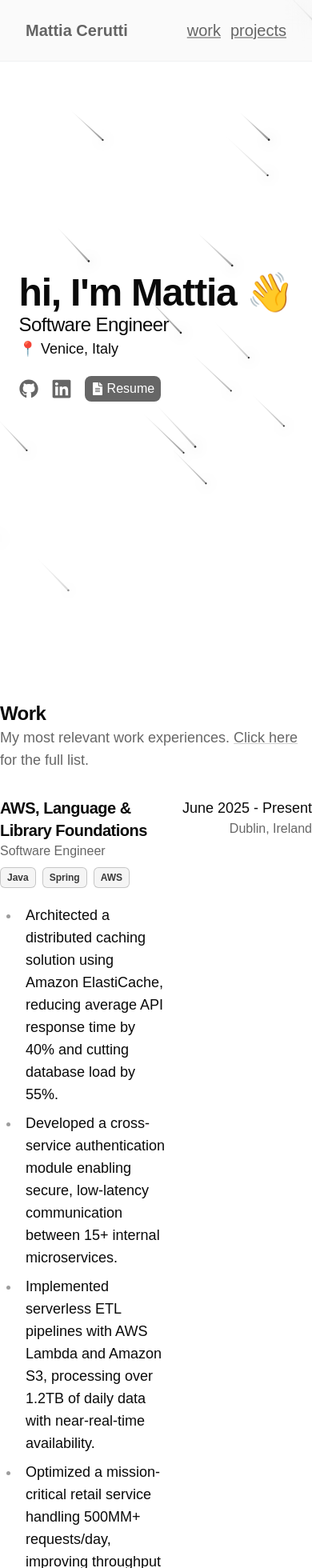
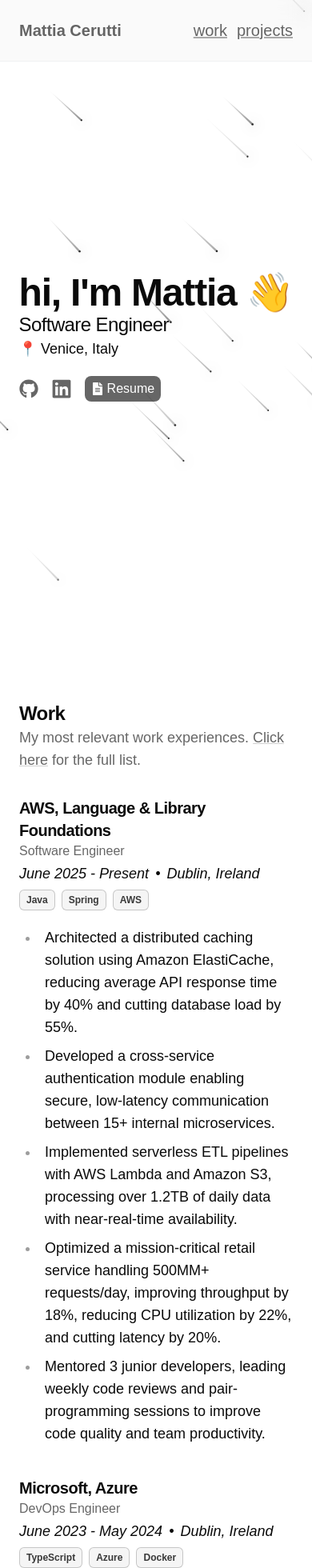
Before and after one commit to mattiacerutti/portfolio, a Next.js app: page / in a window 390 px wide. Shown: the top 1960 px of the page at 80% size. Built offline with nearby package versions, Linux system fonts and the light colour scheme.

Commit message:
feat: make layout responsive and minor fixes

```diff
--- a/src/app/(pages)/layout.tsx
+++ b/src/app/(pages)/layout.tsx
@@ -4,7 +4,7 @@ export default function RootLayout({
   children: React.ReactNode;
 }>) {
   return (
-    <div className="w-full max-w-4xl mt-30">
+    <div className="w-full max-w-4xl px-6 mt-30">
       {children}
     </div>
   );
--- a/src/app/page.tsx
+++ b/src/app/page.tsx
@@ -26,10 +26,10 @@ export const metadata = {
 };
 export default function Home() {
   return (
-    <div className="w-full">
+    <div className="flex flex-col w-full">
       <Hero />
-      <div className="flex flex-col justify-center w-full max-w-4xl py-8 pb-20 mx-auto gap-16">
-        <div className="flex flex-col">
+      <div className="flex justify-center w-full px-6 mt-8">
+        <div className="flex flex-col max-w-4xl gap-30">
           <div className="flex flex-col gap-8">
             <VerticalReveal trigger="scroll" startY={50} duration={2}>
               <H3>Work</H3>
--- a/src/components/typography/p.tsx
+++ b/src/components/typography/p.tsx
@@ -4,7 +4,7 @@ type PProps = React.HTMLAttributes<HTMLParagraphElement>;
 
 export default function P({ children, className = "", ...props }: PProps) {
   return (
-    <p className={`text-lg leading-7 ${className}`} {...props}>
+    <p className={`text-lg ${className}`} {...props}>
       {children}
     </p>
   );
--- a/src/components/work-experience.tsx
+++ b/src/components/work-experience.tsx
@@ -22,14 +22,22 @@ export default function WorkExperience(props: IWorkExperienceProps) {
   };
 
   return (
-    <div className="flex flex-row justify-between gap-5">
-      <div className="flex flex-col justify-between gap-2">
+    <div className="grid gap-0.5 md:gap-2 md:grid-cols-[1fr_auto] grid-cols-1">
       <div className="flex flex-col">
         <H4>{title}</H4>
         <span className="text-[var(--muted-foreground)]">{role}</span>
       </div>
+
+      <div className="flex items-center max-md:italic max-md:gap-2 w-fit md:flex-col md:items-end text-nowrap">
+        <P>
+          {formatDate(startDate)} - {endDate ? formatDate(endDate) : "Present"}
+        </P>
+        <P className="visible md:hidden">•</P>
+        <P className="md:!text-base  md:text-[var(--muted-foreground)]">{location}</P>
+      </div>
+
       <div className="flex flex-col gap-5">
-          <div className="flex flex-row flex-wrap gap-2 decoration-[var(--foreground)]/20">
+        <div className="flex flex-row flex-wrap gap-2 decoration-[var(--foreground)]/20 max-md:mt-1">
           {technologies.map((tech, index) => (
             <TechCard key={index} tech={tech} />
           ))}
@@ -42,12 +50,5 @@ export default function WorkExperience(props: IWorkExperienceProps) {
         </Ul>
       </div>
     </div>
-      <div className="flex flex-col items-end text-nowrap">
-        <P>
-          {formatDate(startDate)} - {endDate ? formatDate(endDate) : "Present"}
-        </P>
-        <span className="text-[var(--muted-foreground)]">{location}</span>
-      </div>
-    </div>
   );
 }
--- a/src/sections/footer.tsx
+++ b/src/sections/footer.tsx
@@ -17,7 +17,7 @@ export default function Footer() {
   const toggleTheme = () => setTheme(resolvedTheme === "dark" ? "light" : "dark");
   const setSystemTheme = () => setTheme("system");
   return (
-    <footer className="flex items-center justify-between w-full max-w-4xl mb-10 mt-35">
+    <footer className="flex items-center justify-between w-full max-w-4xl mb-5 md:mb-10 mt-25 md:mt-35 max-lg:px-6">
       <p className="text-base text-gray-500">&copy; {new Date().getFullYear()}</p>
       {isMounted && (
         <div className="flex items-center justify-end gap-4">
--- a/src/sections/header.tsx
+++ b/src/sections/header.tsx
@@ -3,8 +3,8 @@ import React from "react";
 
 export default function Header() {
   return (
-    <header className="fixed top-0 left-0 z-50 w-full px-8 py-6 text-xl border-b bg-[var(--foreground)]/2 border-gray-500/10 bg-clip-padding backdrop-filter backdrop-blur-md">
-      <div className="flex justify-between max-w-5xl mx-auto">
+    <header className="fixed top-0 left-0 z-50 w-full p-6 text-xl border-b bg-[var(--foreground)]/2 border-gray-500/10 bg-clip-padding backdrop-filter backdrop-blur-md">
+      <div className="flex justify-between max-w-4xl mx-auto">
   <CustomLink href="/" className="font-semibold">
           Mattia Cerutti
   </CustomLink>
```
Lines whose indentation alone changed are shown as unchanged.
